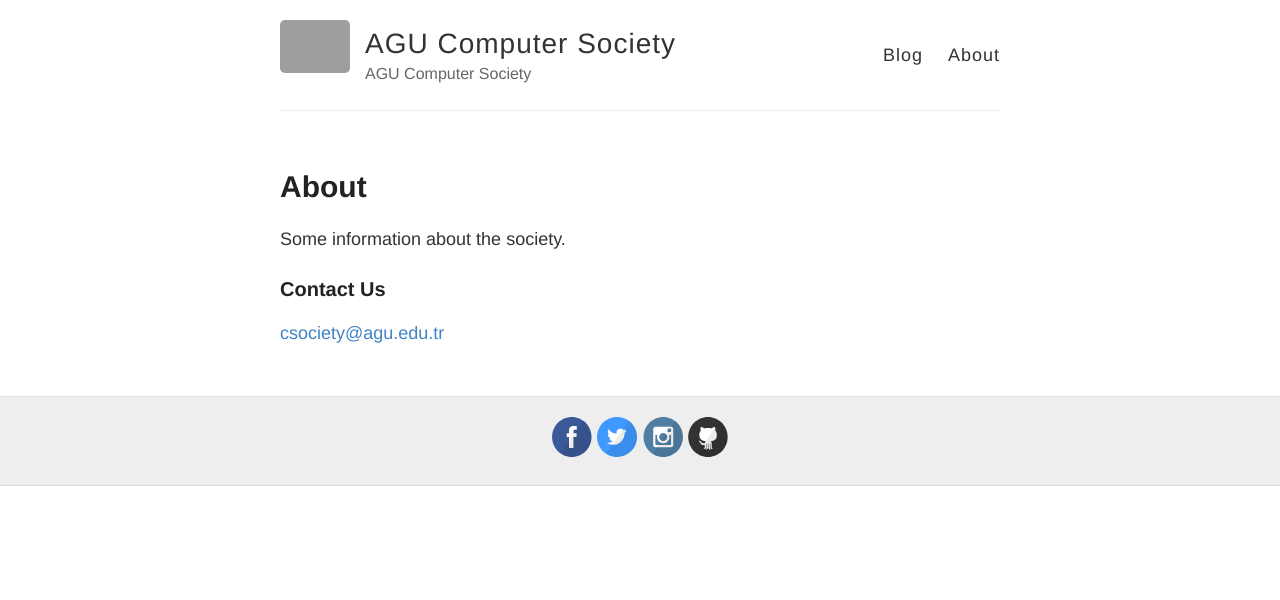
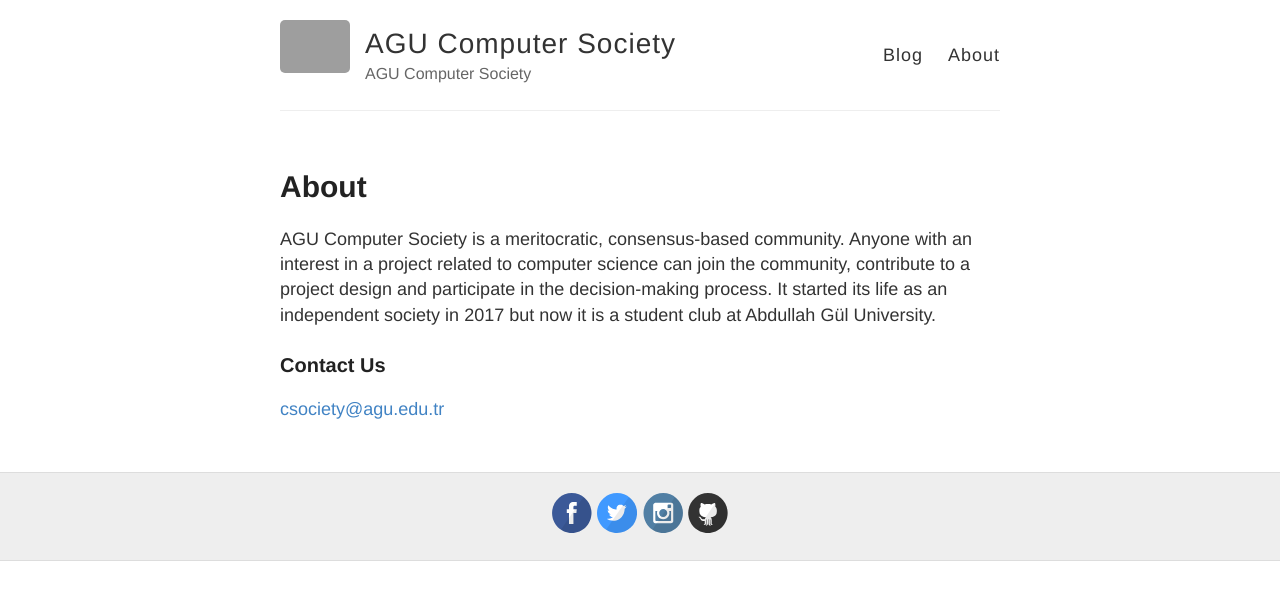
Before and after one commit to agucomputersociety/agucomputersociety.github.io, a Jekyll site: the page built from about.md, in a window 1280 px wide. Shown: the top 600 px of the page. Built offline with Jekyll 4.4.1, drawn with Linux system fonts in a browser that asks for light colours; grey boxes are pictures that could not be loaded.

Commit message:
add about page

```diff
--- a/about.md
+++ b/about.md
@@ -4,7 +4,7 @@ title: About
 permalink: /about/
 ---
 
-Some information about the society.
+AGU Computer Society is a meritocratic, consensus-based community. Anyone with an interest in a project related to computer science can join the community, contribute to a project design and participate in the decision-making process. It started its life as an independent society in 2017 but now it is a student club at Abdullah Gül University.
 
 ### Contact Us
 
```
